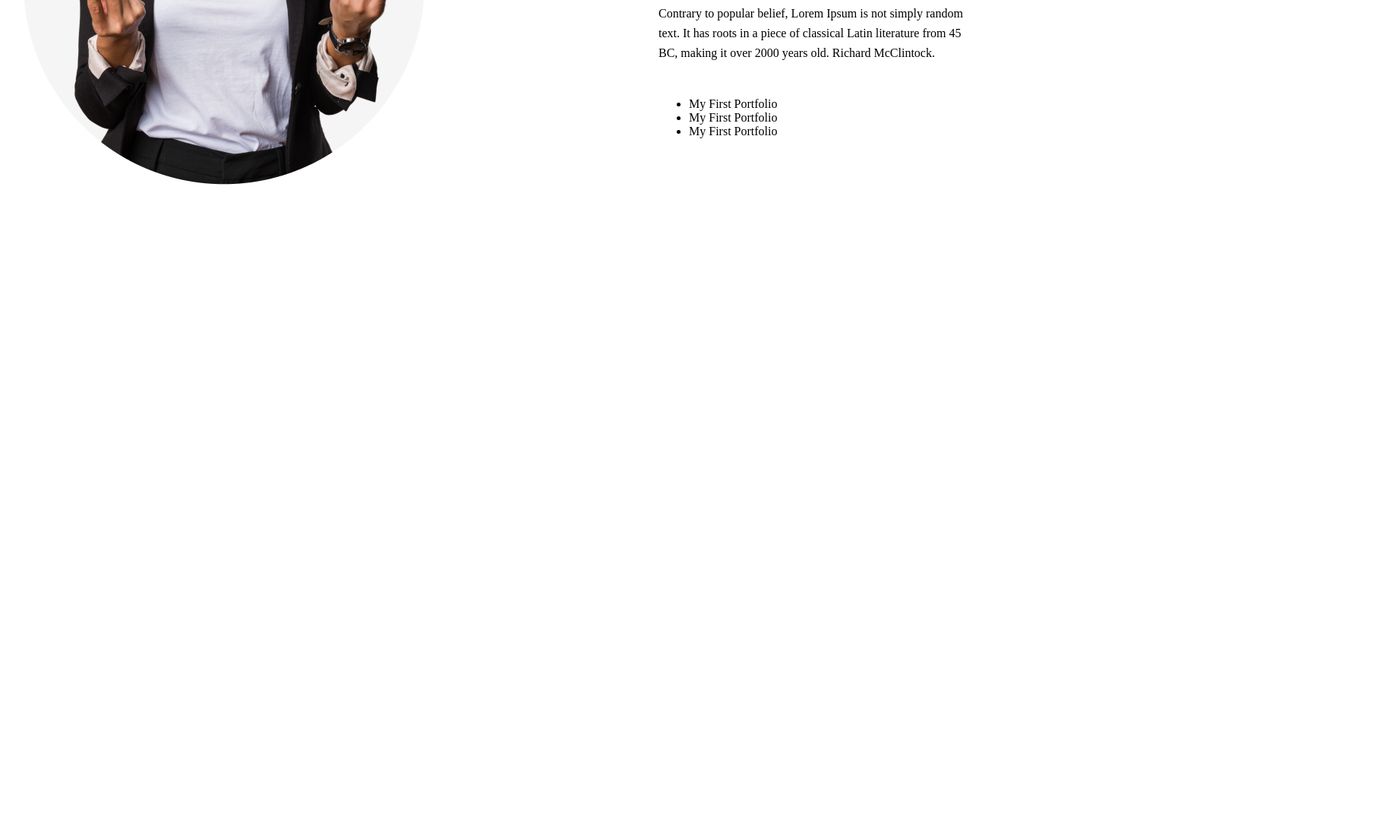
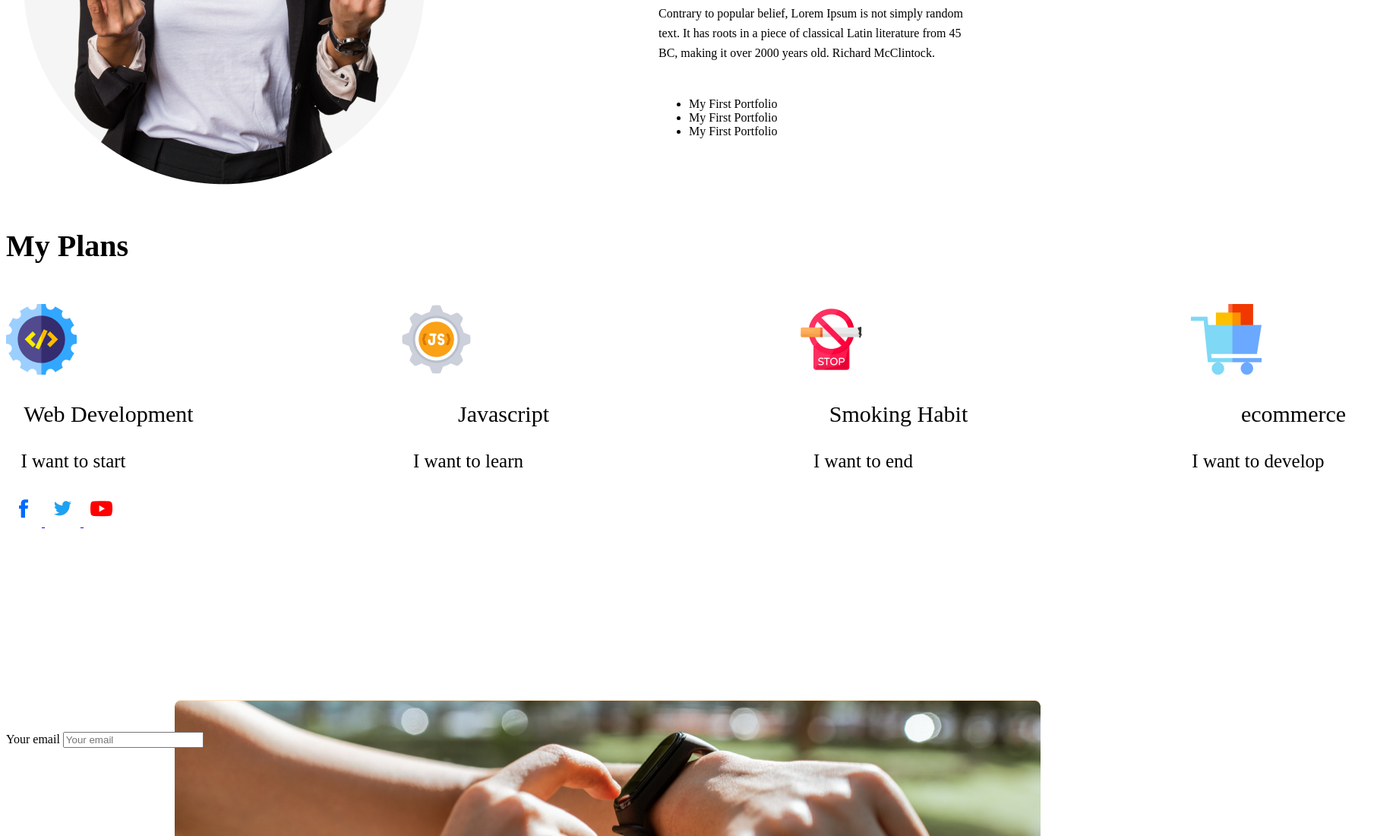
Before and after one commit to YeasinArafatSabit/new-year, a plain HTML site: page index.html in a window 1280 px wide. Shown: the part 1301-2401 px from the top of the page at 76% size, 1838 px wide, since content can reach past the window. Before the commit the page ends 1594 px from the top, so only its background shows below. Drawn offline with Linux system fonts and the light colour scheme.

Commit message:
added all

```diff
--- a/index.html
+++ b/index.html
@@ -29,6 +29,55 @@
             <img src="images/person.png" alt="">
 
         </div>
+        <section class="My Plans">
+        <h4 class="section-title">My Plans</h4>
+        <div class="skill-container">
+            <div class="skill">
+                <img src="images/icons/web.png" alt="">
+                <p class="skill-title">Web Development</p>
+                <p class="skill-description">I want to start</p>
+            </div>
+            <div class="skill">
+                <img src="images/icons/js.png" alt="">
+                <p class="skill-title">Javascript</p>
+                <p class="skill-description">I want to learn</p>
+            </div>
+            <div class="skill">
+                <img src="images/icons/smoke.png" alt="">
+                <p class="skill-title">Smoking Habit</p>
+                <p class="skill-description">I want to end</p>
+            </div>
+            <div class="skill">
+                <img src="images/icons/ecom.png" alt="">
+                <p class="skill-title">ecommerce</p>
+                <p class="skill-description">I want to develop</p>
+            </div>
+            <img class="watch" src="images/watch.png" alt="">
+        </div>
+        </section>
+        <!-- contact section -->
+        <section class="contact">
+            <div class="future">
+                <h3>Future</h3>
+                <p>Lorem ipsum dolor sit amet consectetur adipisicing elit. Minus, ipsum!</p>
+                <a href="https://www.google.com/search?q=facebook&rlz=1C1GCEJ_enBD1036BD1036&oq=fa&aqs=chrome.4.69i60j69i57j35i39l2j0i131i433i512l2j69i60l2.3710j0j7&sourceid=chrome&ie=UTF-8">
+                    <img src="images/icons/fb.png" alt="">
+                </a>
+                <a href="https://www.google.com/search?q=twitter&rlz=1C1GCEJ_enBD1036BD1036&oq=twi&aqs=chrome.0.0i67i131i355i433j46i67i131i199i433i465j69i57j0i67i131i433l4j0i131i433i512j0i433i512j46i433i512.2552j0j7&sourceid=chrome&ie=UTF-8">
+                    <img src="images/icons/twitter.png" alt="">
+                </a>
+                <a href="https://www.youtube.com/">
+                    <img src="images/icons/youtube.png" alt="">
+                </a>
+
+            </div>
+            <div class="email">
+                <h3>Subscribe</h3>
+                <label for="email">Your email <input type="text" placeholder="Your email"></label>
+                <button>Subscribe</button>
+
+            </div>
+        </section>
 
     </main>
     <footer>
--- a/styles/rabbi.css
+++ b/styles/rabbi.css
@@ -18,7 +18,6 @@ width: 494px;
     height: 78px;
     left: 876px;
     top: 468px;
-
     font-family: 'Work Sans';
     font-style: normal;
     font-weight: 400;
@@ -66,5 +65,92 @@ width: 344.81px;
 height: 165.24px;
 left: 867px;
 top: 1412.76px;
+}
+h4{
+ /* position: absolute;
+width: 179px;
+height: 47px;
+left: 711px;
+top: 1792.3px; */
+
+font-family: 'Work Sans';
+ font-style: normal;
+font-weight: 700;
+font-size: 40px;
+line-height: 47px;
+}
+.skill-container{
+    display: flex;
+    gap: 250px;
 
 }
+.skill-title{
+    position: initial;
+    width: 270px;
+    height: 35px;
+    left: 230px;
+    top: 2012.26px
+    font-weight: 700;
+    font-size: 30px;
+    font-family: 'Work Sans';
+    font-style:bold;
+    line-height: 35px;
+    text-align: center;
+}
+.skill-description{
+    position: static;
+    width: 177px;
+    height: 29px;
+    left: 277px;
+top: 2063.26px;
+
+font-family: 'Work Sans';
+font-style: normal;
+font-weight: 500;
+font-size: 25px;
+line-height: 29px;
+text-align: center;
+}
+.watch{
+    position: absolute;
+width: 1140px;
+height: 300px;
+left: 230px;
+top: 2222.26px;
+
+background-color: bisque;
+border-radius: 8px;
+
+}
+.contact{
+    /* display: flex;
+    position: absolute;
+    width: 485px;
+    height: 317px;
+    left: 230px;
+    top: 2782.26px; */
+    position: absolute;
+width: 325px;
+height: 204px;
+}
+.future{
+position: static;
+    width: 485px;
+height: 317px;
+left: 80%;
+
+/* left: 230px; */
+/* top: 2782.26px; */
+
+}
+.email{
+    position: static;
+    right: 70%;
+
+    width: 325px;
+height: 204px;
+/* right: 70%; */
+/* left: 1046px; */
+
+
+}
```
Lines whose indentation alone changed are shown as unchanged.
